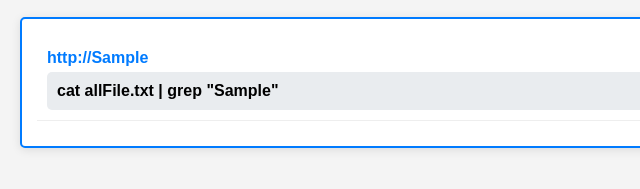
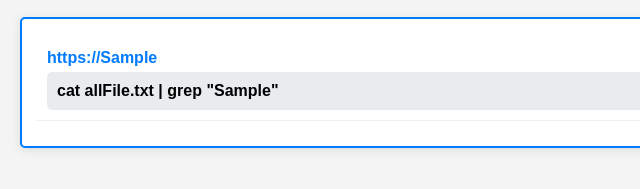
Before and after one commit to tooln/Domain_Hunter_Output_Generator, a plain HTML site: page index.html in a window 1280 px wide. Both pictures are taken after typing "Sample" into the empty fields and a click on the button "Generate". Shown: the part 329-518 px from the top of the page, 0-640 px from the left. Drawn offline with Linux system fonts and the light colour scheme.

Commit message:
Update index.html

```diff
--- a/index.html
+++ b/index.html
@@ -98,7 +98,7 @@
                 let formattedLink = link.replace(/_links\.txt$/, '').replace(/_/g, '/');
 
                 if (!formattedLink.startsWith('http://') && !formattedLink.startsWith('https://')) {
-                    formattedLink = 'http://' + formattedLink;
+                    formattedLink = 'https://' + formattedLink;
                 }
 
                 formattedLink = formattedLink.replace(/\/+$/, '');
```
